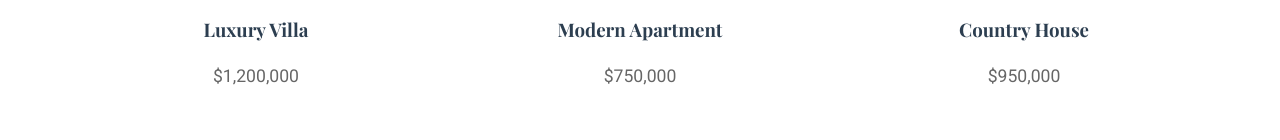
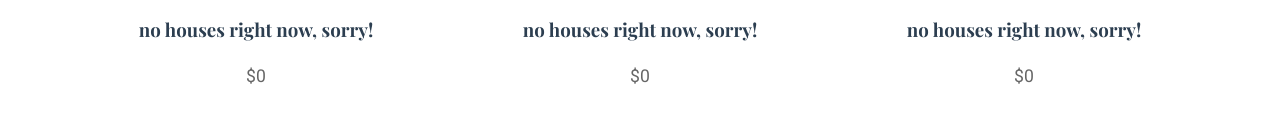
Before and after one commit to shanpopal/shanpopal.github.io, a plain HTML site: page index.html in a window 1280 px wide. Shown: the part 1422-1562 px from the top of the page. Drawn offline with nearby package versions, Linux system fonts and the light colour scheme.

Commit message:
Update index.html

```diff
--- a/index.html
+++ b/index.html
@@ -302,18 +302,18 @@
       <div class="property-list">
         <div class="property">
           <img src="https://static.vecteezy.com/system/resources/thumbnails/000/355/795/small_2x/Real_Estate__28101_29.jpg" alt="no houses right now, sorry!">
-          <h3>Luxury Villa</h3>
-          <p>$1,200,000</p>
+          <h3>no houses right now, sorry!</h3>
+          <p>$0</p>
         </div>
         <div class="property">
           <img src="https://static.vecteezy.com/system/resources/thumbnails/000/355/795/small_2x/Real_Estate__28101_29.jpg" alt="no houses right now, sorry!">
-          <h3>Modern Apartment</h3>
-          <p>$750,000</p>
+          <h3>no houses right now, sorry!</h3>
+          <p>$0</p>
         </div>
         <div class="property">
           <img src="https://static.vecteezy.com/system/resources/thumbnails/000/355/795/small_2x/Real_Estate__28101_29.jpg" alt="no houses right now, sorry!">
-          <h3>Country House</h3>
-          <p>$950,000</p>
+          <h3>no houses right now, sorry!</h3>
+          <p>$0</p>
         </div>
       </div>
     </div>
```
